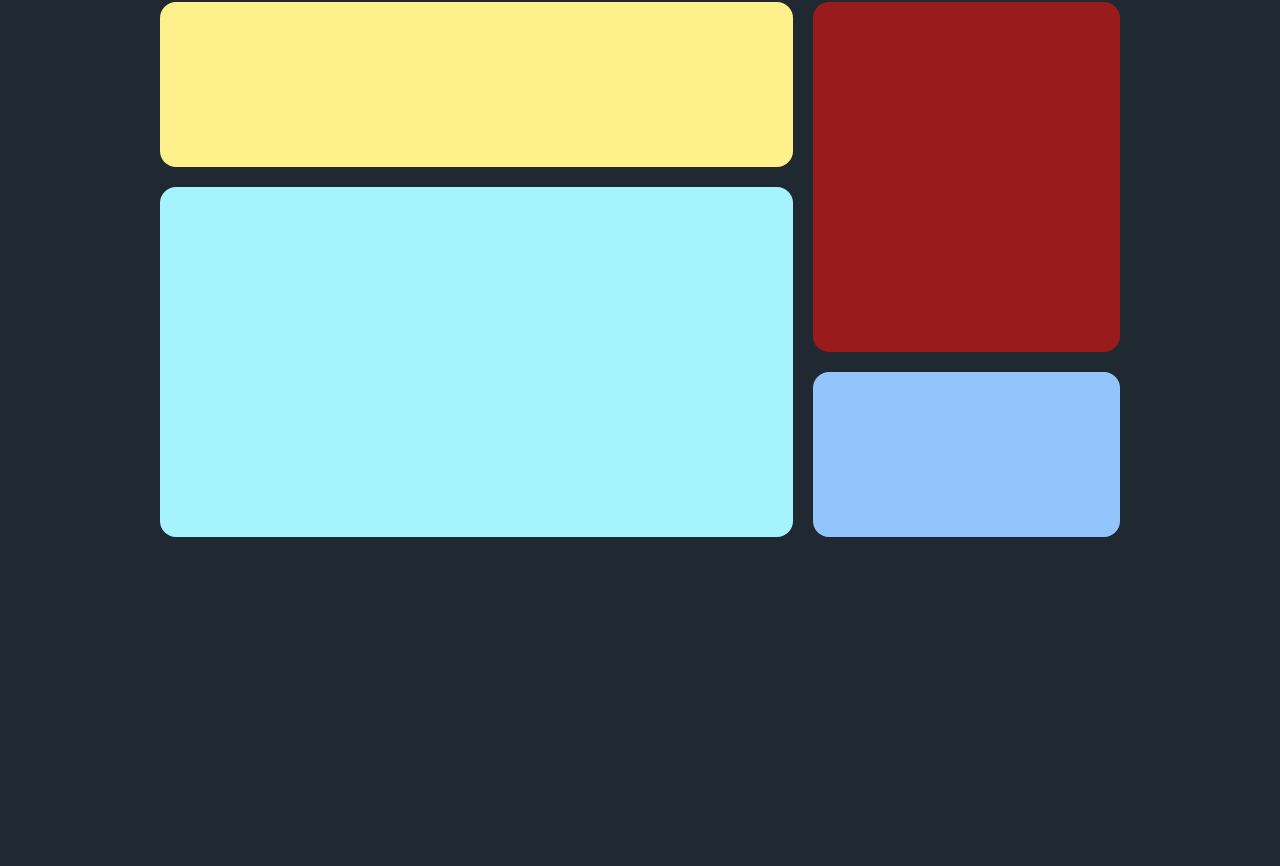
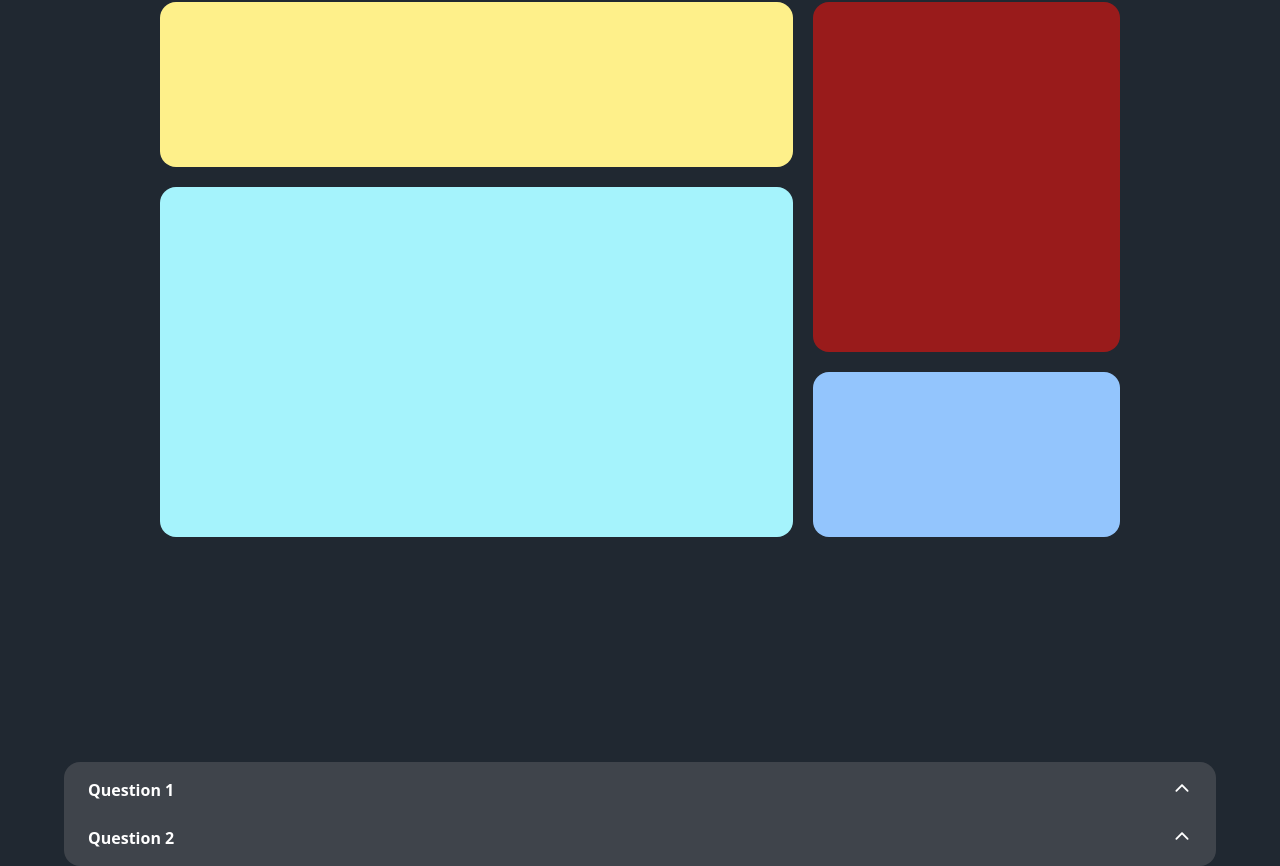
Before and after one commit to mathias56k/eezedev, a React (Vite) app: page / in a window 1280 px wide. Shown: the part 894-1760 px from the top of the page. Before the commit the page ends 1656 px from the top, so only its background shows below. Built offline with nearby package versions, Linux system fonts and the light colour scheme.

Commit message:
Added FAQ section

```diff
--- a/package.json
+++ b/package.json
@@ -13,8 +13,11 @@
     "deploy": "gh-pages -d dist"
   },
   "dependencies": {
+    "@headlessui/react": "^1.7.18",
+    "flowbite-react": "^0.7.2",
     "react": "^18.2.0",
     "react-dom": "^18.2.0",
+    "react-faq-component": "^1.3.4",
     "react-icons": "^5.0.1",
     "react-toggle-dark-mode": "^1.1.1"
   },
--- a/src/App.jsx
+++ b/src/App.jsx
@@ -3,6 +3,7 @@ import Header from "./Components/Header";
 import MenuOverlay from "./Components/MenuOverlay"
 import Hero from "./Components/Hero"
 import Pricing from "./Components/Pricing";
+import Faq from "./Components/Faq";
 
 function App() {
   const [navbarOpen, setNavbarOpen] = useState(false);
@@ -16,6 +17,9 @@ function App() {
       <main className="text-white mx-auto pt-[4.5rem]">
         <Hero />
         <Pricing />
+        <div className="">
+          {!navbarOpen && <Faq />}
+        </div>
       </main>
     </div>
   );
--- /dev/null
+++ b/src/Components/Faq.jsx
@@ -0,0 +1,57 @@
+import { Disclosure } from '@headlessui/react'
+import { IoIosArrowUp } from "react-icons/io";
+
+function Faq() {
+    return (
+        <div className="">
+          <div className="flex flex-col items-center">
+            <div className="w-[90%]">
+              <div className="p-2 bg-[#3f444b] rounded-2xl">
+                <Disclosure>
+                  {({ open }) => (
+                    <>
+                      <Disclosure.Button
+                        className={`${
+                            open? "text-[#46a2a1]" : ""
+                        } flex justify-between w-full px-4 py-2 text-l font-bold text-left hover:text-[#46a2a1]`}>
+                        <span>Question 1</span>
+                        <IoIosArrowUp
+                          className={`${
+                            open ? "transform rotate-180 text-[#46a2a1]" : ""
+                          } w-5 h-5 hover:text-[#46a2a1]`}
+                        />
+                      </Disclosure.Button>
+                      <Disclosure.Panel className="px-4 pt-4 pb-2 text-sm text-gray-500">
+                        Answer 1
+                      </Disclosure.Panel>
+                    </>
+                  )}
+                </Disclosure>
+                <Disclosure as="div" className="mt-2">
+                  {({ open }) => (
+                    <>
+                      <Disclosure.Button
+                        className={`${
+                            open? "text-[#46a2a1]" : ""
+                        } flex justify-between w-full px-4 py-2 text-l font-bold text-left hover:text-[#46a2a1]`}>
+                        <span>Question 2</span>
+                        <IoIosArrowUp
+                          className={`${
+                            open ? "transform rotate-180 text-[#46a2a1]" : ""
+                          } w-5 h-5 hover:text-[#46a2a1]`}
+                        />
+                      </Disclosure.Button>
+                      <Disclosure.Panel className="px-4 pt-4 pb-2 text-sm text-gray-500">
+                        Answer 2
+                      </Disclosure.Panel>
+                    </>
+                  )}
+                </Disclosure>
+              </div>
+            </div>
+          </div>
+        </div>
+      );
+}
+
+export default Faq;
--- a/src/Components/Header.jsx
+++ b/src/Components/Header.jsx
@@ -1,6 +1,20 @@
-import React from "react";
+import React, { useEffect } from "react";
 
 const Header = ({ navbarOpen, setNavbarOpen }) => {
+  useEffect(() => {
+    const handleResize = () => {
+      if (window.innerWidth >= 768) {
+        setNavbarOpen(false);
+      }
+    };
+
+    window.addEventListener("resize", handleResize);
+
+    return () => {
+      window.removeEventListener("resize", handleResize);
+    };
+  }, [setNavbarOpen]);
+
   return (
     <header className="w-full fixed top-0 left-0 flex z-20 px-8 p-2 bg-[#202831]">
       <div className="text-white flex-grow z-20">
--- a/src/Components/MenuOverlay.jsx
+++ b/src/Components/MenuOverlay.jsx
@@ -46,6 +46,18 @@ const MenuOverlay = ({ navbarOpen, setNavbarOpen }) => {
            contact
           </a>
         </li>
+        <li className="nav-li text-[4.25rem] max-[490px]:text-[3.5rem] font-semibold font-sourceCodePro">
+          <a
+            href="/"
+            className="nav-link hover:text-[#46a2a1]"
+            onClick={(e) => {
+              e.preventDefault();
+              setNavbarOpen(false);
+            }}
+          >
+           faq
+          </a>
+        </li>
       </ul>
       <div className="h-16 w-full flex">
         <div className="h-full w-[50%] flex justify-center items-center">
```
Also changed, not shown: 1 other file (tests, documents, lock files or other folders).
